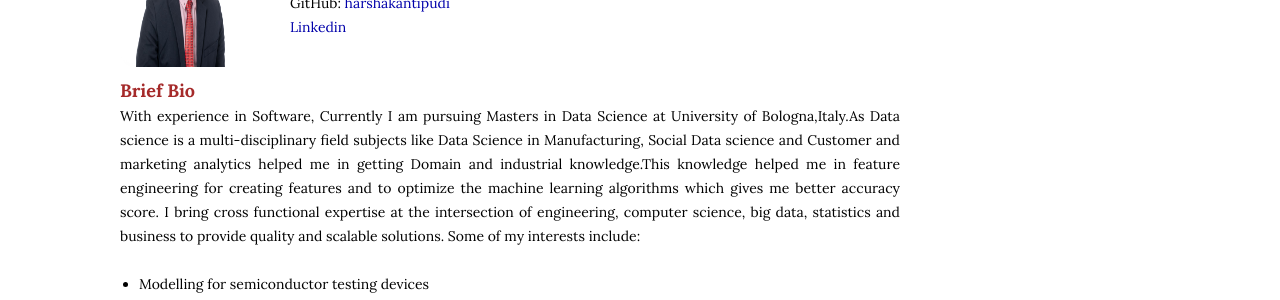
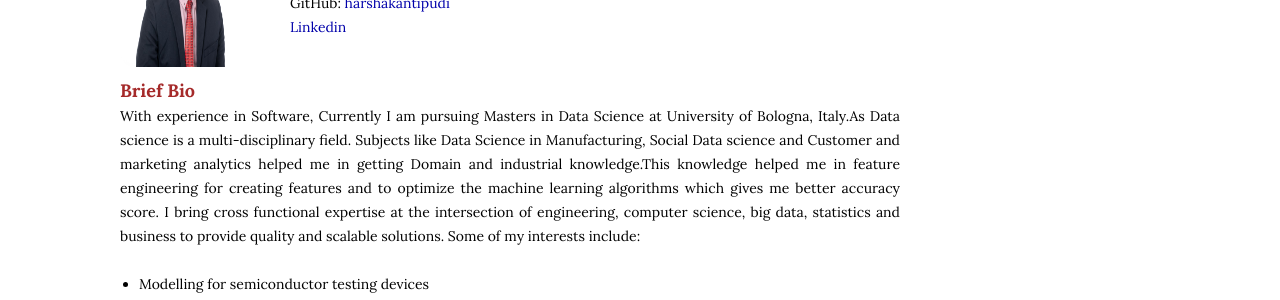
Before and after one commit to harshakantipudi/Harshakantipudi.github.io, a Jekyll site: the page built from index.md, in a window 1280 px wide. Shown: the part 225-525 px from the top of the page. Built offline with Jekyll 4.4.1, drawn with Linux system fonts in a browser that asks for light colours.

```diff
--- a/_layouts/home.html
+++ b/_layouts/home.html
@@ -26,7 +26,7 @@
 
               <div class="homecontent">
                 <b><span style="color:brown"><font size="4">Brief Bio</font></span></b> <br>
-                With experience in Software, Currently I am pursuing Masters in Data Science at University of Bologna,Italy.As Data science is a multi-disciplinary field subjects like Data Science in Manufacturing, Social Data science and Customer and marketing analytics helped me
+                With experience in Software, Currently I am pursuing Masters in Data Science at University of Bologna, Italy.As Data science is a multi-disciplinary field. Subjects like Data Science in Manufacturing, Social Data science and Customer and marketing analytics helped me
                 in getting Domain and industrial knowledge.This knowledge helped me in feature engineering for creating features and to optimize the machine learning algorithms which gives me better accuracy score.
                 I bring cross functional expertise at the intersection of engineering, computer science, big data, statistics and business to provide quality and scalable solutions. Some of my interests include:
                 <br>
```
